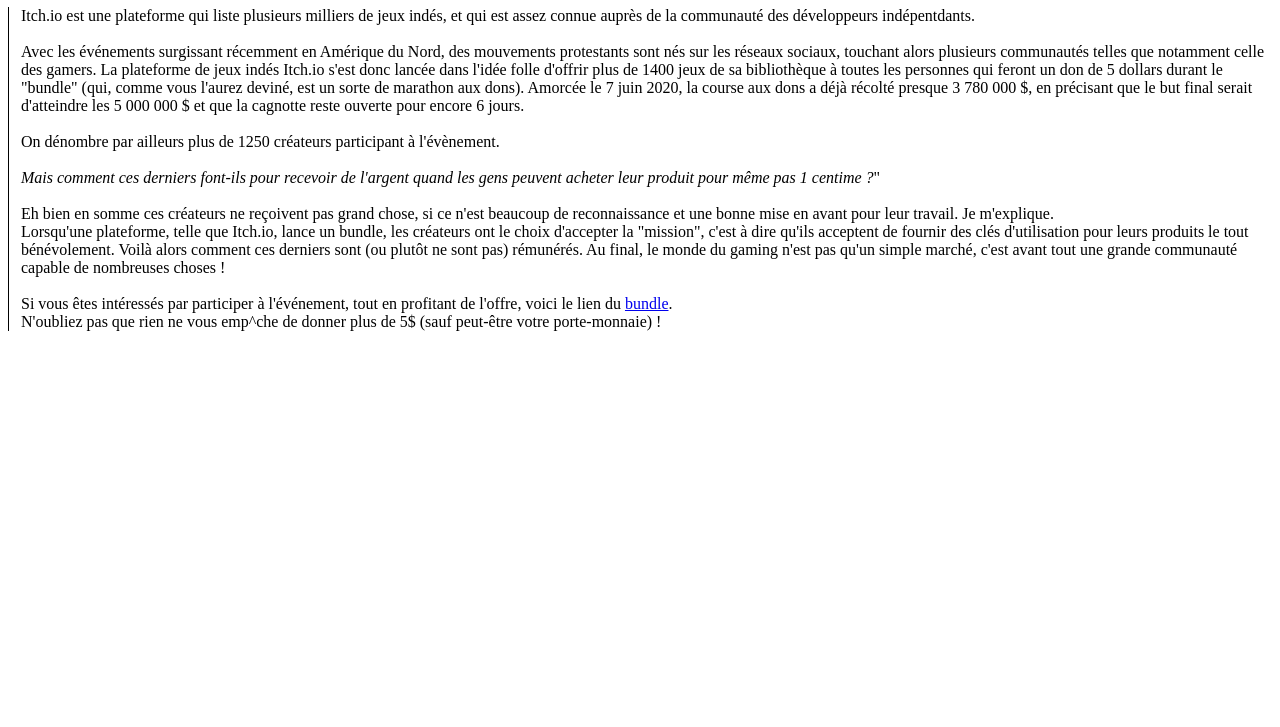
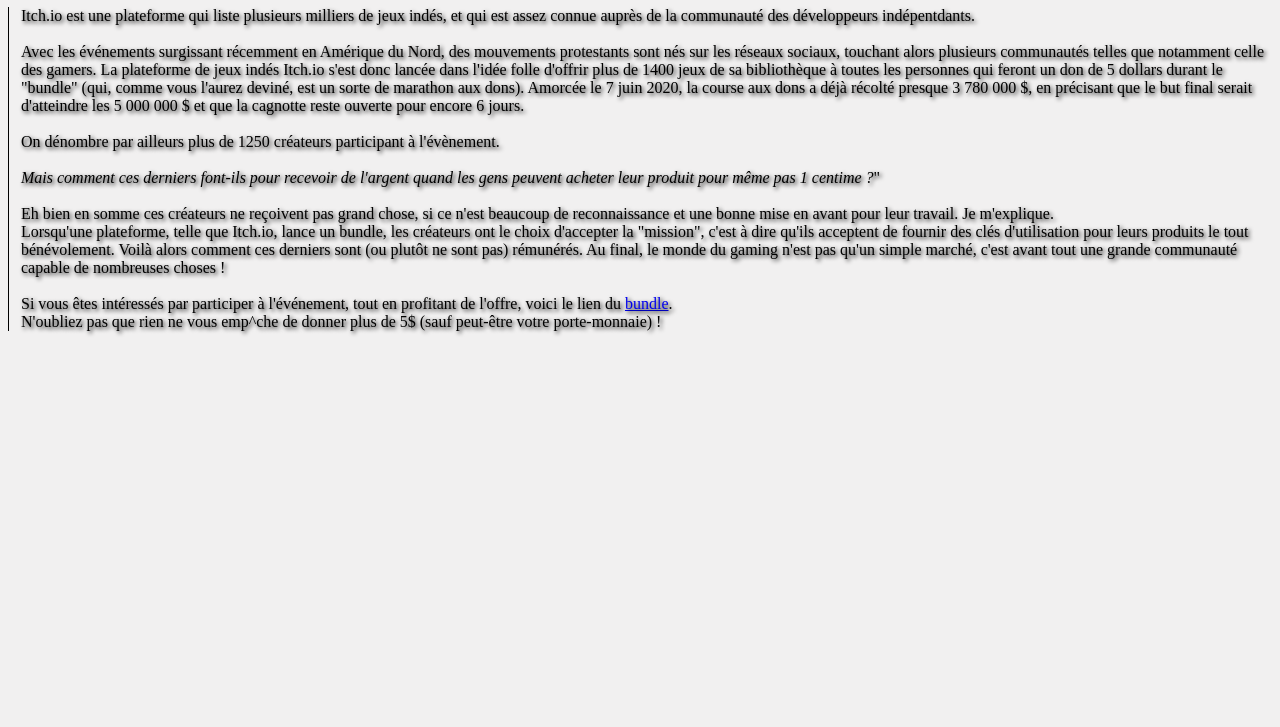
Before and after one commit to TamPoulet/tampoulet.github.io, a plain HTML site: page index.html in a window 1280 px wide. Shown: the part 73-800 px from the top of the page. Drawn offline with Linux system fonts and the light colour scheme.

Commit message:
Update index.html

```diff
--- a/index.html
+++ b/index.html
@@ -6,9 +6,9 @@
 	<meta name="keyword" content="indés, bundle, joueurs, itch, égalité, justice, minorité, dénigrement, dons, argent, historique, jeux, époustouflant, US, black, lives, matter">
 	<title>Joueurs Indépendants - Un bundle de jeux indés époustouflant et innovant chez Itch.io !</title>
 </head>
-<body>
+<body style="background-color: #F1F0F0;">
 	<h1 style="text-decoration: underline;"><i>Actualités</i> > Bundle de Itch.io</h1>
-	<p style="padding-left: 12px; border-left: 1px solid black;">Itch.io est une plateforme qui liste plusieurs milliers de jeux indés, et qui est assez connue auprès de la communauté des développeurs indépentdants.
+	<p style="padding-left: 12px; border-left: 1px solid black; text-shadow: 2px 2px 4px black;">Itch.io est une plateforme qui liste plusieurs milliers de jeux indés, et qui est assez connue auprès de la communauté des développeurs indépentdants.
 		<br><br>Avec les événements surgissant récemment en Amérique du Nord, des mouvements protestants sont nés sur les réseaux sociaux, touchant alors plusieurs communautés telles que notamment celle des gamers. La plateforme de jeux indés Itch.io s'est donc lancée dans l'idée folle d'offrir plus de 1400 jeux de sa bibliothèque à toutes les personnes qui feront un don de 5 dollars durant le "bundle" (qui, comme vous l'aurez deviné, est un sorte de marathon aux dons). Amorcée le 7 juin 2020, la course aux dons a déjà récolté presque 3 780 000 $, en précisant que le but final serait d'atteindre les 5 000 000 $ et que la cagnotte reste ouverte pour encore 6 jours.
 
 		<br><br>On dénombre par ailleurs plus de 1250 créateurs participant à l'évènement.
```
